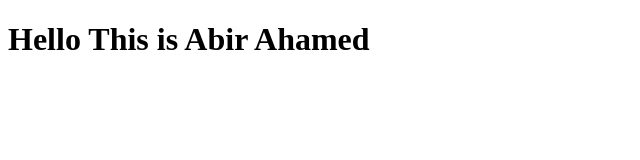
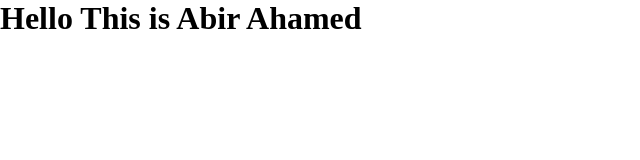
Before and after one commit to abirahamed/ZTM, a plain HTML site: page index.html in a window 1280 px wide. Shown: the whole page, without its empty margins (0-640 px from the left). Drawn offline with Linux system fonts and the light colour scheme.

Commit message:
added css file ,adn start css class

```diff
--- a/index.html
+++ b/index.html
@@ -5,6 +5,7 @@
     <meta http-equiv="X-UA-Compatible" content="IE=edge" />
     <meta name="viewport" content="width=device-width, initial-scale=1.0" />
     <title>Zero Mastery Coourse Started</title>
+    <link rel="stylesheet" href="./style.css" />
   </head>
   <body>
     <h1>Hello This is Abir Ahamed</h1>
--- /dev/null
+++ b/style.css
@@ -0,0 +1,4 @@
+* {
+  margin: 0;
+  padding: 0;
+}
```
